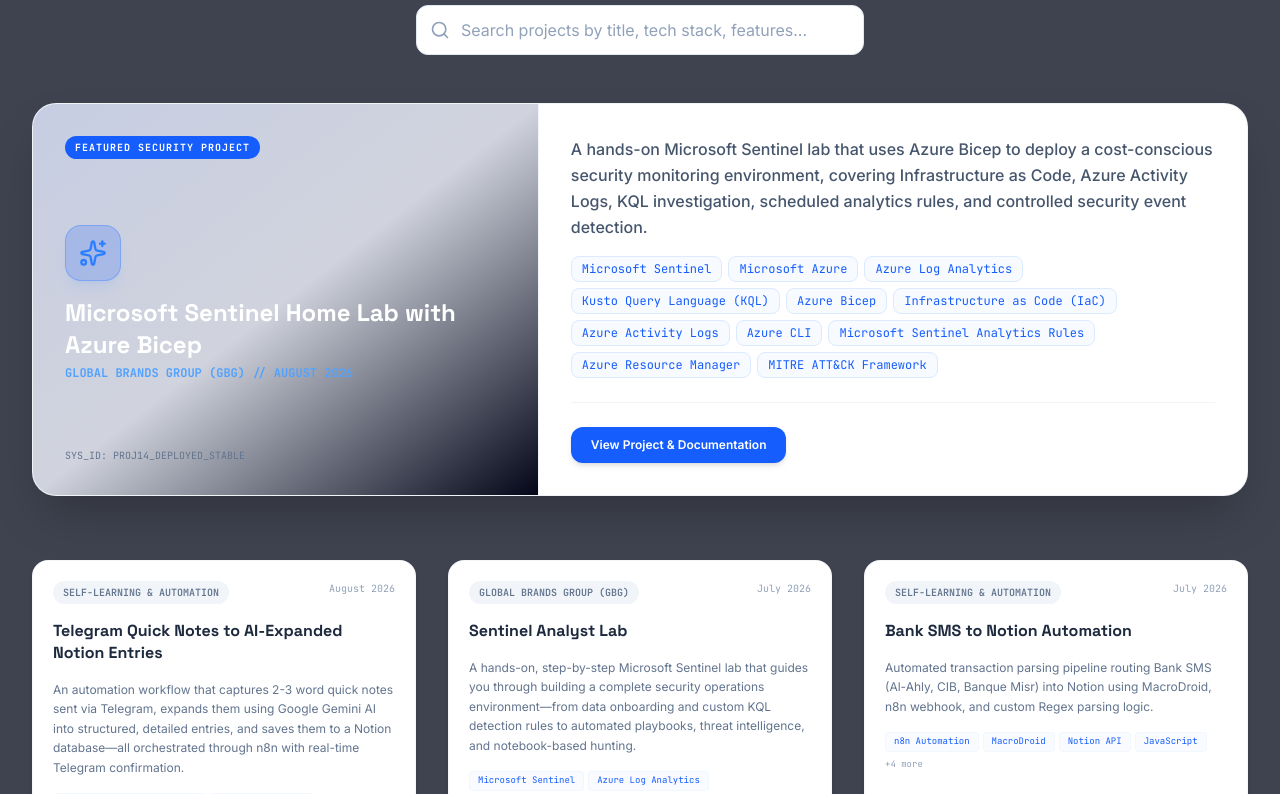
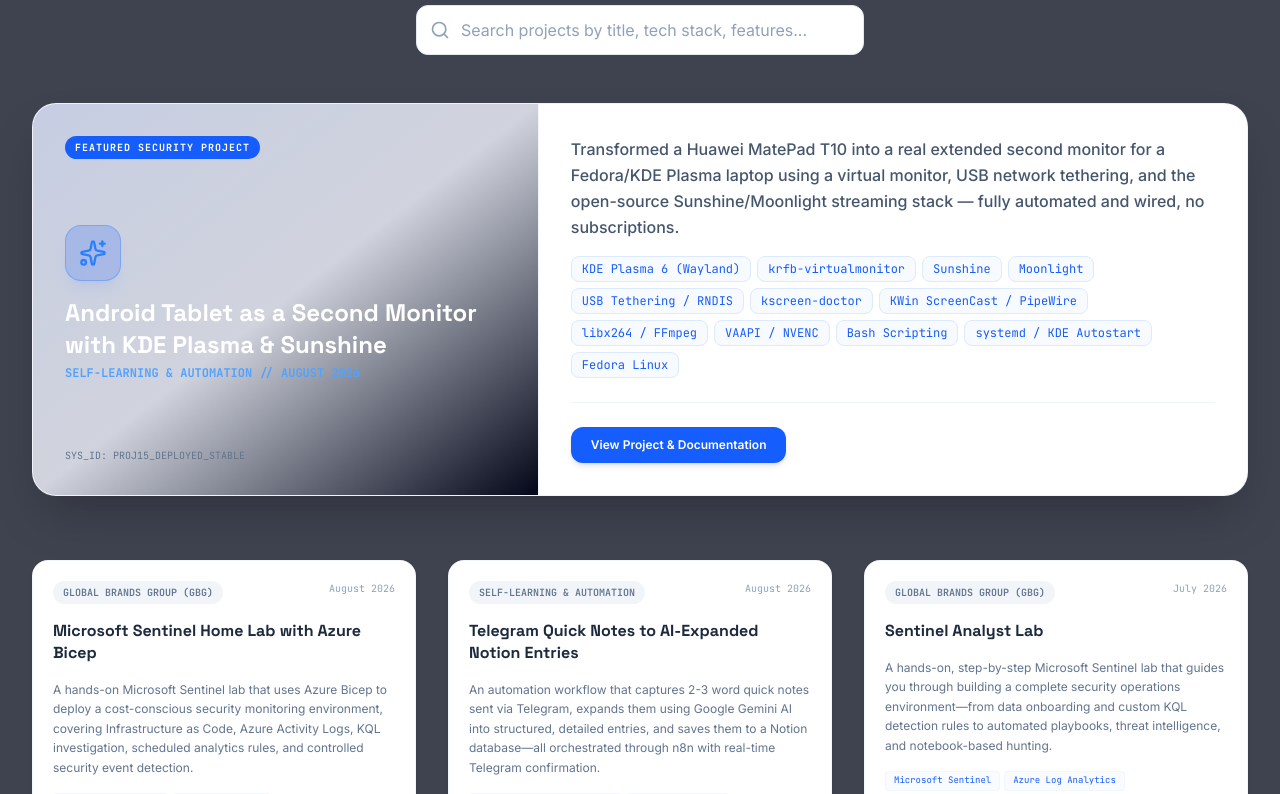
Before and after one commit to M0oham6d/Portfolio, a React (Vite) app: page / in a window 1280 px wide. Shown: the part 5060-5854 px from the top of the page. Built offline with nearby package versions, Linux system fonts and the light colour scheme.

Commit message:
add new project

```diff
--- a/src/portfolioData.ts
+++ b/src/portfolioData.ts
@@ -277,6 +277,72 @@
     },
   ],
   projects: [
+    {
+      id: "proj15",
+      title: "Android Tablet as a Second Monitor with KDE Plasma & Sunshine",
+      company: "Self-Learning & Automation",
+      date: "August 2026",
+      shortDescription:
+        "Transformed a Huawei MatePad T10 into a real extended second monitor for a Fedora/KDE Plasma laptop using a virtual monitor, USB network tethering, and the open-source Sunshine/Moonlight streaming stack — fully automated and wired, no subscriptions.",
+      longDescription:
+        "A complete hands-on project that turns an old Android tablet into a true extended desktop monitor. KDE's krfb-virtualmonitor creates a virtual output inside KWin, which KDE treats like any physical display, and Sunshine streams that single output over a direct USB (RNDIS) network link to the Moonlight app on the tablet, reaching about 1 ms latency. The virtual screen is positioned to the left of the laptop panel, scaled to 110%, and the primary display is aligned to its computed logical edge to satisfy KDE's no-gaps layout rules. The whole setup is automated: an idempotent bash script starts the virtual monitor, applies position and scaling, and launches Sunshine, while a KDE autostart entry brings everything up at login. The project covers USB networking, KWin virtual outputs, PipeWire/KWin screencast capture, encoder troubleshooting across hybrid Intel/NVIDIA GPUs, and a fully repeatable automation workflow.",
+      technologies: [
+        "KDE Plasma 6 (Wayland)",
+        "krfb-virtualmonitor",
+        "Sunshine",
+        "Moonlight",
+        "USB Tethering / RNDIS",
+        "kscreen-doctor",
+        "KWin ScreenCast / PipeWire",
+        "libx264 / FFmpeg",
+        "VAAPI / NVENC",
+        "Bash Scripting",
+        "systemd / KDE Autostart",
+        "Fedora Linux",
+      ],
+      features: [
+        "Direct USB network link between laptop and tablet using Android USB tethering (RNDIS) with ~1 ms latency and no router.",
+        "KWin virtual monitor created via krfb-virtualmonitor at the tablet's native 1920x1200 resolution.",
+        "Virtual screen positioned to the left of the primary display and scaled to 110% for comfortable readability.",
+        "Automatic alignment of the primary screen to the virtual screen's computed logical edge to avoid unsupported gaps between displays.",
+        "Sunshine configured with KWin screencast capture (capture = kwin) targeting the virtual output by name.",
+        "Hardware-encoded alternatives (Intel VAAPI, NVIDIA NVENC, NVIDIA-VAAPI) evaluated and documented, with software libx264 encoder selected as the reliable winner.",
+        "Idempotent matepad-on.sh script: starts the virtual monitor, waits for the output, applies position and scale, and starts Sunshine only if needed.",
+        "matepad-off.sh script for clean teardown of the streaming server and virtual monitor.",
+        "KDE autostart entry making the second screen automatically available at login.",
+        "Troubleshooting covered for KWin screencast permissions, encoder incompatibilities, and display layout constraints.",
+        "Built-in VNC fallback on the same virtual monitor for quick access without Moonlight.",
+      ],
+      challenges: [
+        "Establishing a reliable direct network link over USB between the laptop and a WiFi-only Android tablet.",
+        "Handling KDE's 'Gaps between displays are not supported' constraint, which requires exact edge alignment.",
+        "Dealing with the logical width reduction caused by fractional scaling when computing display positions.",
+        "Working around kscreen-doctor's rejection of negative coordinates for left-of-primary layouts.",
+        "Discovering that every hardware video encoding path failed on a hybrid Intel/NVIDIA GPU laptop (Intel iHD dropped Coffee Lake, Sunshine's CUDA dropped Pascal, NVIDIA-VAAPI exposed no encode profiles).",
+        "Debugging a self-matching pkill pattern that terminated the invoking shell during script testing.",
+        "Getting KWin screencast permissions correct for capturing a compositor-level virtual output on Wayland.",
+        "Keeping the whole workflow repeatable and automated across reboots.",
+      ],
+      learned: [
+        "Practical understanding of KWin virtual outputs and how KDE Plasma manages multi-monitor layouts on Wayland.",
+        "Building a low-latency LAN link over USB with Android USB tethering (RNDIS).",
+        "Configuring Sunshine with KWin screencast capture and output selection on Wayland.",
+        "Troubleshooting GPU video encoders (VAAPI, NVENC) and when to fall back to software encoding.",
+        "Automating GUI-bound daemons safely using KDE autostart and idempotent shell scripts.",
+        "Programmatic display control with kscreen-doctor, including position, scale, and geometry parsing.",
+        "Hands-on debugging of bash process matching and session-environment issues.",
+        "Complete workflow: hardware setup, streaming pipeline, display layout, automation, and documentation.",
+      ],
+      featured: true,
+      defaultFiles: [
+        {
+          name: "Android tablet as second screen.pdf",
+          type: "pdf",
+          url: "/projects/Android tablet as second screen.pdf",
+          category: "Documentation",
+        },
+      ],
+    },
     {
       id: "proj14",
       title: "Microsoft Sentinel Home Lab with Azure Bicep",
```
Also changed, not shown: 1 other file (tests, documents, lock files or other folders).
